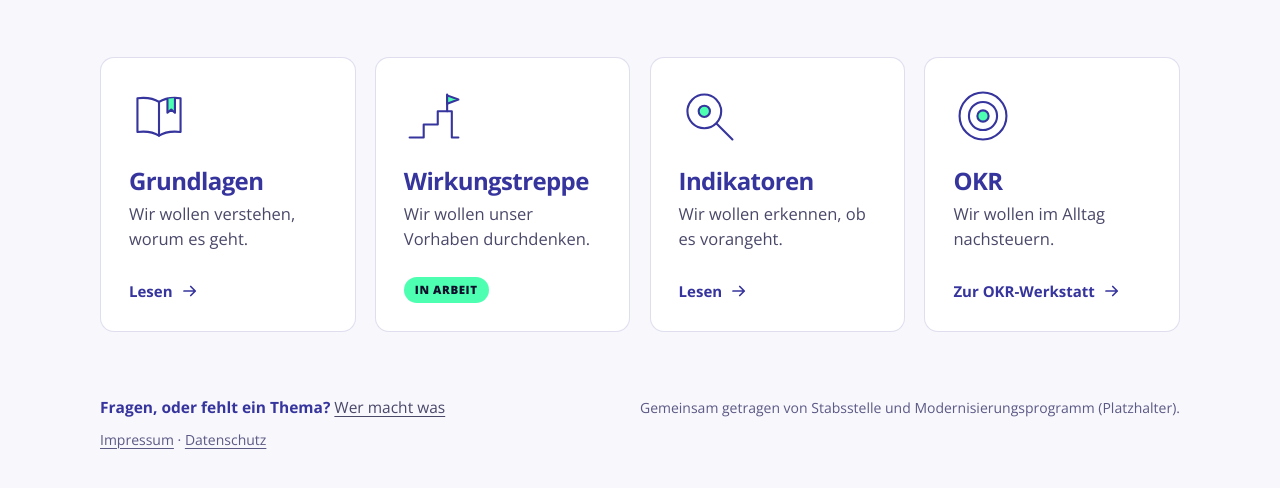
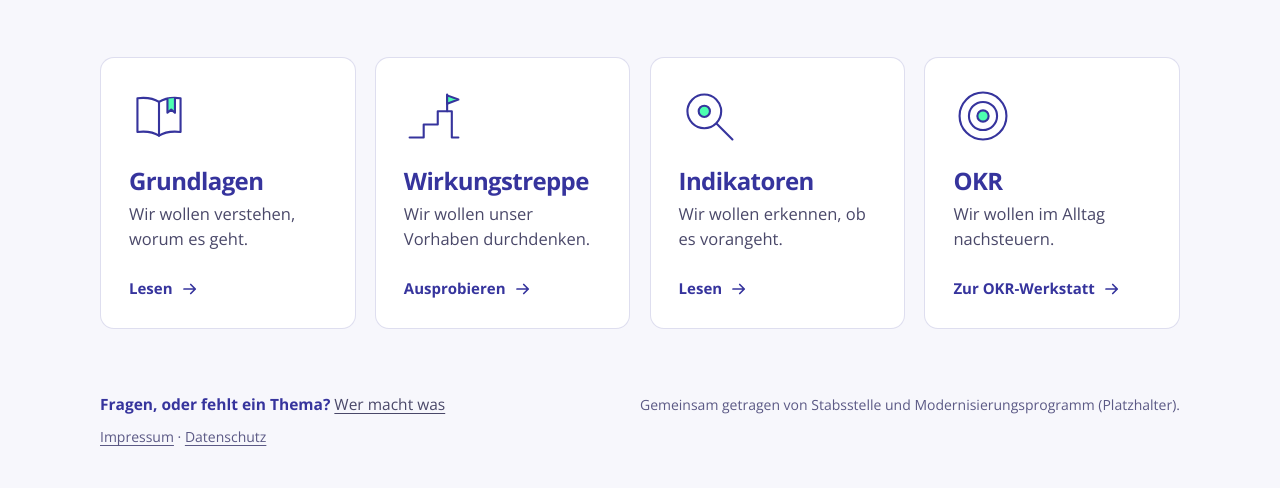
Before and after one commit to julelabs/wirkungswerkstatt, a plain HTML site: page index.html in a window 1280 px wide. Shown: the part 402-890 px from the top of the page. Drawn offline with Linux system fonts and the light colour scheme; a web font is replaced by a local one.

Commit message:
Stand 18.11.2026

```diff
--- a/index.html
+++ b/index.html
@@ -91,7 +91,7 @@
       <span class="weiter">Lesen <svg class="strich" viewBox="0 0 24 24" aria-hidden="true"><path d="M4 12h15M13 6l6 6-6 6"/></svg></span>
     </a>
 
-    <div class="kachel kommt">
+    <a class="kachel" href="wirkungstreppe.html">
       <svg class="zeichen strich" viewBox="0 0 64 64" aria-hidden="true">
         <path d="M6 55h15V41h15V27h15v28h7"/>
         <path d="M46 27V9"/>
@@ -99,8 +99,8 @@
       </svg>
       <h2>Wirkungstreppe</h2>
       <p>Wir wollen unser Vorhaben durchdenken.</p>
-      <span class="weiter"><span class="stand">in Arbeit</span></span>
-    </div>
+      <span class="weiter">Ausprobieren <svg class="strich" viewBox="0 0 24 24" aria-hidden="true"><path d="M4 12h15M13 6l6 6-6 6"/></svg></span>
+    </a>
 
     <a class="kachel" href="indikatoren.html">
       <svg class="zeichen strich" viewBox="0 0 64 64" aria-hidden="true">
```
